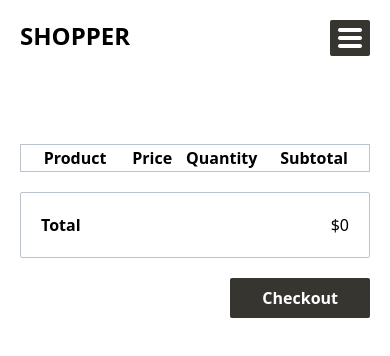
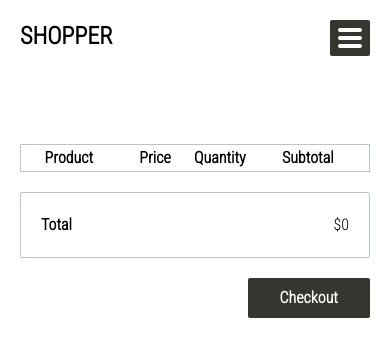
Before and after one commit to Makinde1034/Qshop, a Next.js app: page /cart in a window 390 px wide. Shown: the top 356 px of the page. Built offline with nearby package versions, Linux system fonts and the light colour scheme.

Commit message:
chore: ad fonts

```diff
--- a/src/components/MobileNav.tsx
+++ b/src/components/MobileNav.tsx
@@ -22,7 +22,11 @@ function MobileNav() {
   return (
     <div className="lg:hidden fixed bg-white  z-20 w-full">
       <nav className="flex justify-between pt-5 px-5">
-        <h3 className="text-2xl font-bold  xl:mb-0">SHOPPER</h3>
+        <Link href='/'>
+
+          <h3 className="text-2xl font-bold  xl:mb-0">SHOPPER</h3>
+        </Link>
+
         <div onClick={() => setNavOpen(!navOpen)} className="bg-black w-10 p-2 rounded-sm">
           <div className="bg-white h-1 w-full mb-1 rounded-sm"></div>
           <div className="bg-white h-1 w-full mb-1 rounded-sm"></div>
@@ -44,12 +48,11 @@ function MobileNav() {
               </li>
             ))}
             <Link href="/cart">
-              <li className="cursor-pointer">Cart</li>
+              <li className="cursor-pointer font-semibold mb-3">Cart</li>
             </Link>
           </ul>
         </div>
       )}
-
     </div>
   )
 }
--- a/src/components/Nav.tsx
+++ b/src/components/Nav.tsx
@@ -23,14 +23,14 @@ function Nav() {
       <nav className="flex flex-col lg:flex-row  xl:flex-row justify-center xl:justify-between md:justify-between fixed w-full bg-white items-center py-5 px-5   xl:px-36 max-w-screen-2xl mx-auto m-auto">
         {' '}
         <Link href='/'>
-          <h3 className="text-4xl hidden lg:block font-bold cursor-pointer xl:mb-0">SHOPPER</h3>
+          <h3 className="text-5xl hidden lg:block font-jetmono font-extrabold cursor-pointer xl:mb-0">SHOPPER</h3>
         </Link>
         <ul className="invisible lg:visible xl:visible flex items-center">
           {categoriesList.map((item, index) => (
             <li
               key={index}
               onClick={() => goToCategory(item.id)}
-              className={` ${Number(pathEnd) === index + 1 && 'text-blueish'} mr-10 text-lg cursor-pointer`}
+              className={` ${Number(pathEnd) === index + 1 && 'text-blueish'} mr-10 text-lg cursor-pointer font-sans font-medium`}
             >
               {item.name}
             </li>
--- a/src/components/ProductCard.tsx
+++ b/src/components/ProductCard.tsx
@@ -26,8 +26,8 @@ function ProductCard({ id, title, price,image,category }: product) {
         <img className="h-full w-full object-cover" alt={title} src={image} />
       </div>
 
-      <p className="text-center mt-5 text-lg">{title} ({category.name})</p>
-      <p className="text-center mt-5">${price}</p>
+      <p className="text-center mt-5  text-xl font-bold">{title} ({category.name})</p>
+      <p className="text-center mt-5 text-lg">${price}</p>
     </div>
   )
 }
--- a/src/pages/Layout.tsx
+++ b/src/pages/Layout.tsx
@@ -17,8 +17,7 @@ const Layout = ({ children, title = 'Qshop' }: Props) => (
       <meta charSet="utf-8" />
       <meta name="viewport" content="initial-scale=1.0, width=device-width" />
       <link
-        href="https://fonts.googleapis.com/css2?family=JetBrains+Mono:wght@100;200;400;500;600;700&EB+Garamond:wght@800&family=Roboto:wght@300;400;500;700;900&family=Work+Sans:wght@100;200;300;400;500;600;700;800&display=swap"
-        rel="stylesheet"
+        href="https://fonts.googleapis.com/css2?family=Roboto+Condensed:wght@300&display=swap" rel="stylesheet"
       />
     </Head>
     <MobileNav />
--- a/tailwind.config.js
+++ b/tailwind.config.js
@@ -12,6 +12,12 @@ module.exports = {
       yellowish: '#FFC54D',
       black: '#37352F'
     },
+    fontFamily: {
+      jetmono: ['"JetBrains Mono"', 'monospace'],
+      worksans: ['"Work Sans"', '"sans serif"'],
+      EBG: ['"EB Garamond"', 'serif'],
+      sans:['"Roboto Condensed"','sans-serif']
+    },
     extend: {},
   },
   plugins: [],
```
